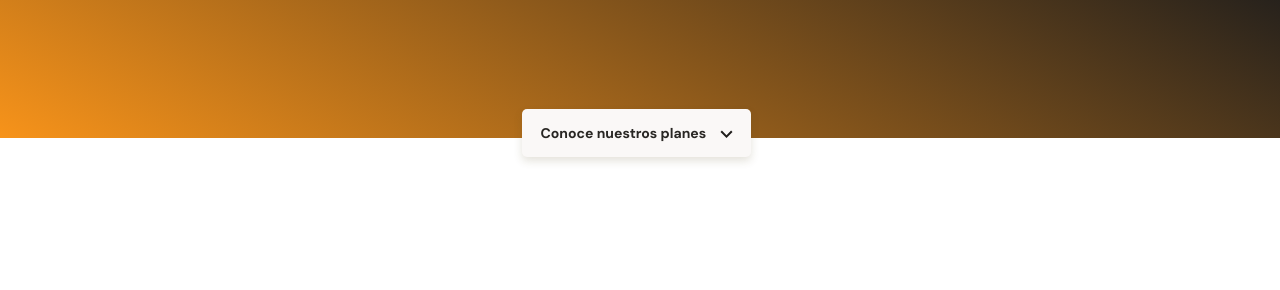
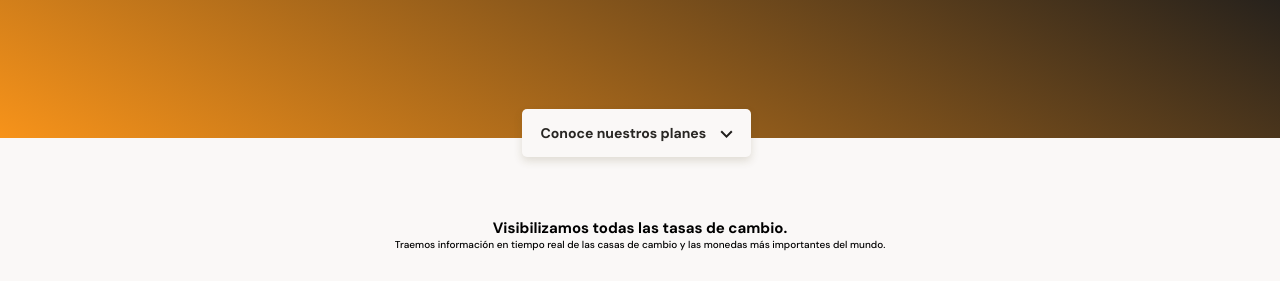
Before and after one commit to jabin753/Batatabit, a website built with Vite: page index.html in a window 1280 px wide. Shown: the part 196-486 px from the top of the page. Built offline with nearby package versions, Linux system fonts and the light colour scheme.

Commit message:
Seccion de intercambio

```diff
--- a/index.html
+++ b/index.html
@@ -24,7 +24,17 @@
     </div>
   </header>
   <main>
-    <section></section>
+    <section class="main-exchange-container">
+      <div class="backgroundImg"></div>
+      <div class="main-exchange-container--title">
+        <h2>Visibilizamos todas las tasas de cambio.</h2>
+        <p>Traemos información en tiempo real de las casas de cambio y las monedas más importantes del mundo.</p>
+      </div>
+      <section class="main-tables-container">
+        <div>
+        </div>
+      </section>
+    </section>
     <section></section>
     <section></section>
     <section></section>
--- a/style.css
+++ b/style.css
@@ -91,3 +91,21 @@ header img {
   margin-left: 10px;
   background-image: url('./assets/icons/down-arrow.svg');
 }
+main {
+  width: 100%;
+  height: auto;
+  background-color: var(--off-white);
+}
+.main-exchange-container {
+  width: 100%;
+  height: auto;
+  padding-top: 80px;
+  padding-bottom: 30px;
+  text-align: center;
+}
+.main-exchange-container--title {
+  width: 90%;
+  min-width: 288px;
+  max-width: 900px;
+  margin: 0 auto;
+}
```
